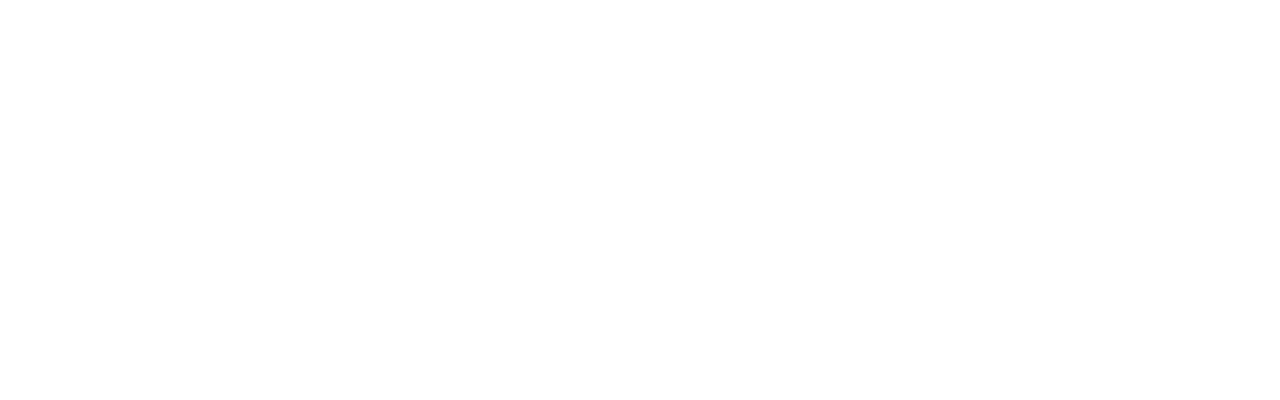
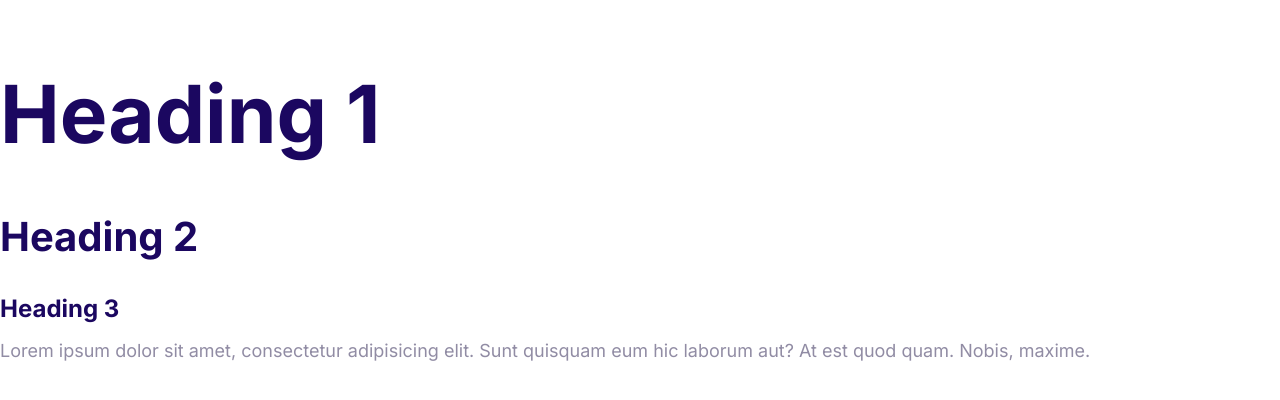
Before and after one commit to hassanmirza220/Mirzafy, a plain HTML site: page index.html in a window 1280 px wide. Drawn offline with Linux system fonts and the light colour scheme.

Commit message:
define the styles for the fonts.

```diff
--- a/css/styles.css
+++ b/css/styles.css
@@ -5,3 +5,44 @@
     --color-headings:#1b0760;
 --color-body:#918ca4;
 }
+html{
+    /* 62.5 of the 16px =10px */
+    font-size: 62.5%;
+}
+body{
+    font-family:inter, arial , Arial, Helvetica, sans-serif ;
+    font-size: 2.4rem;
+    line-height: 1.5;
+    color: var(--color-body);
+}
+h1,h2,h3{
+    color: var(--color-headings);
+    margin-bottom: 1rem;
+}
+h1{
+    /*1 x font size of the html element */
+    font-size: 7rem ;
+}
+h2{
+    font-size: 4rem;
+}
+h3{
+    font-size: 3rem;
+ }
+p{
+    margin-top: 0;
+}
+@media screen and (min-width:1024px) {
+    body {
+        font-size: 1.8rem;
+    }
+    h1 {
+        font-size: 8rem;
+    }
+    h2 {
+        font-size: 4rem;
+    }
+    h3 {
+font-size: 2.4rem;
+    }
+}
--- a/index.html
+++ b/index.html
@@ -5,8 +5,22 @@
     <meta http-equiv="X-UA-Compatible" content="IE=edge" />
     <meta name="viewport" content="width=device-width, initial-scale=1.0" />
     <title>Mirzafy</title>
+    <link rel="preconnect" href="https://fonts.googleapis.com" />
+    <link rel="preconnect" href="https://fonts.gstatic.com" crossorigin />
+    <link
+      href="https://fonts.googleapis.com/css2?family=Inter:wght@400;600;700;800&display=swap"
+      rel="stylesheet"
+    />
     <link rel="stylesheet" href="/css/normalize.css" />
     <link rel="stylesheet" href="/css/styles.css" />
   </head>
-  <body></body>
+  <body>
+    <h1>Heading 1</h1>
+    <h2>Heading 2</h2>
+    <h3>Heading 3</h3>
+    <p>
+      Lorem ipsum dolor sit amet, consectetur adipisicing elit. Sunt quisquam
+      eum hic laborum aut? At est quod quam. Nobis, maxime.
+    </p>
+  </body>
 </html>
```
